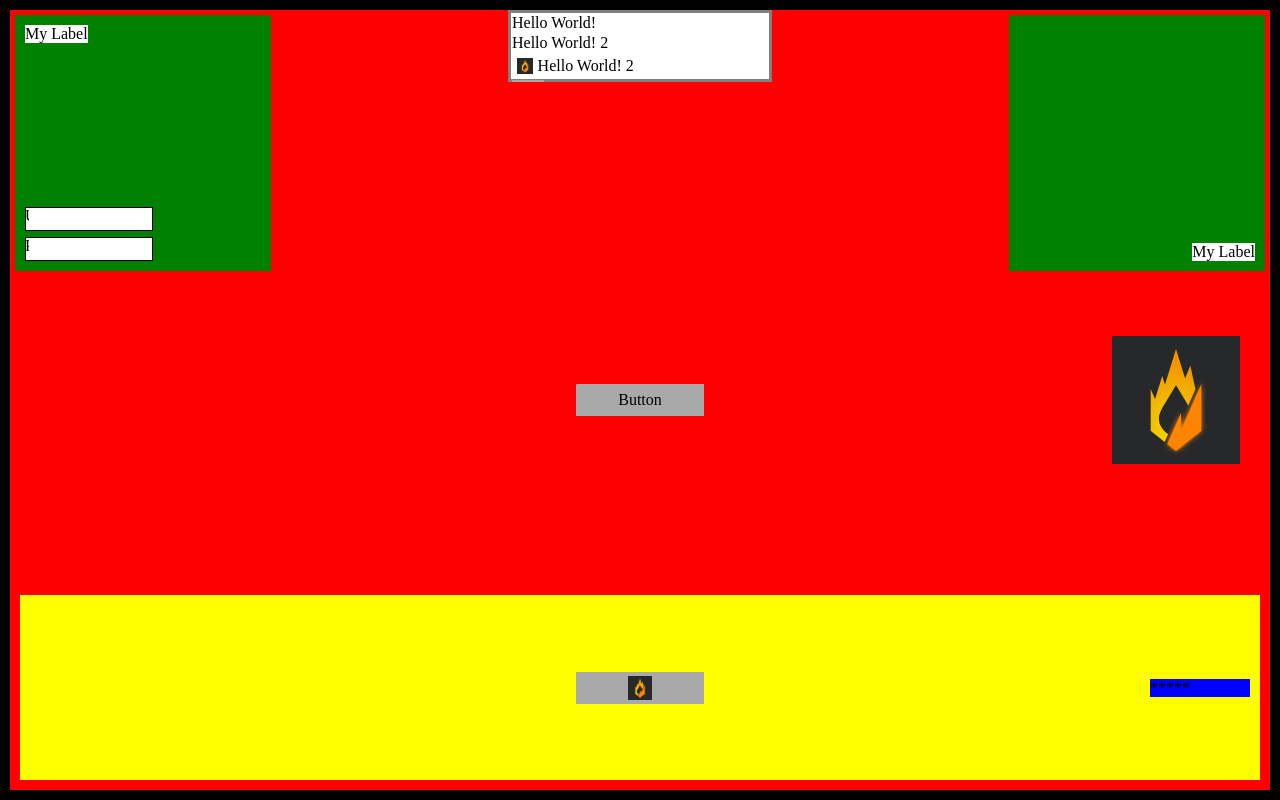
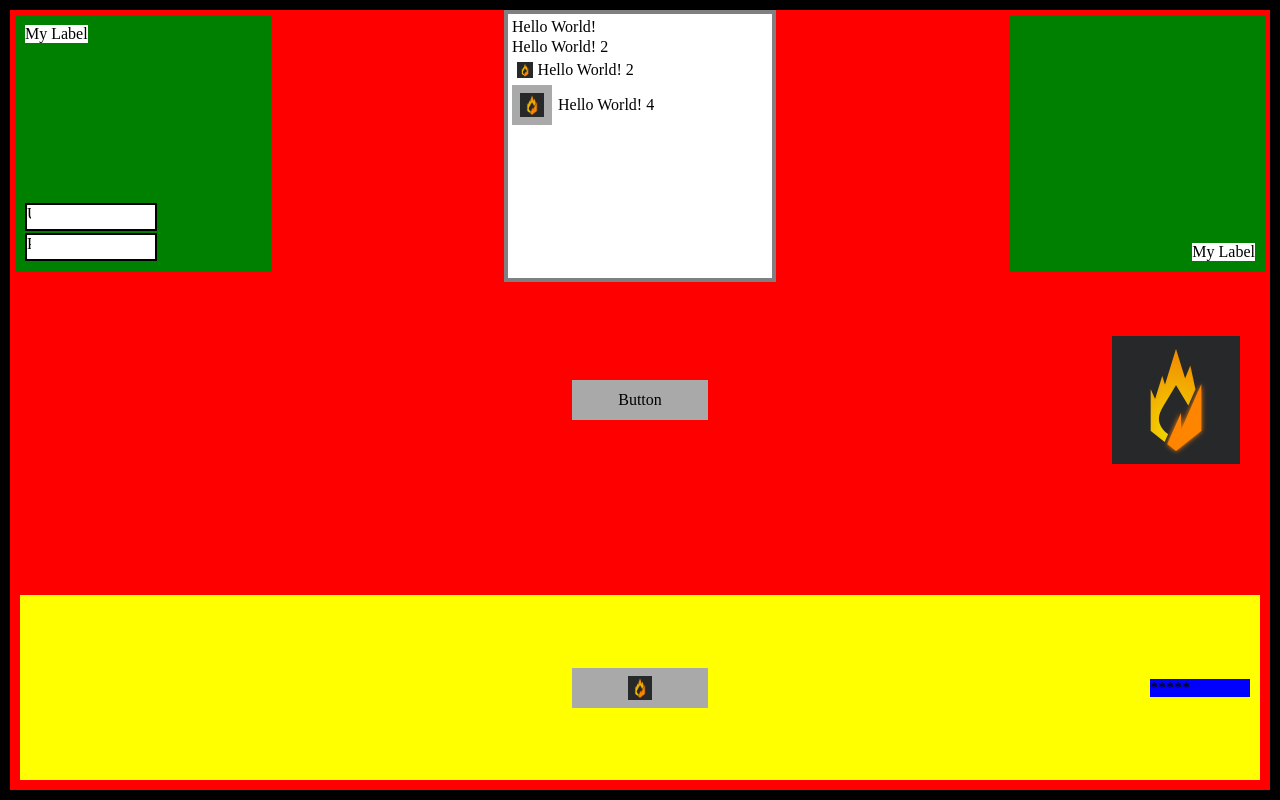
Before and after one commit to reignstudios/HTML5-XAML, a plain HTML site: page Samples/catalog.html in a window 1280 px wide. Drawn offline with Linux system fonts and the light colour scheme.

Commit message:
fixed borders to work correctly

```diff
--- a/Samples/catalog.html
+++ b/Samples/catalog.html
@@ -32,7 +32,7 @@
 	 	<ui-button id="testBtn2" h-align="center" v-align="center" x="0px" y="0px" width="128px" height="32px"><ui-image src="images/ReignLogo.png" width="100%" height="75%" v-align="center"></ui-image></ui-button>
  	</ui-grid>
 
-	<ui-listbox h-align="center" v-align="top" x="0px" y="0px" width="256px" height="64px">
+	<ui-listbox h-align="center" v-align="top" x="0px" y="0px" width="256px" height="256px">
 		<ui-listboxitem>Hello World!</ui-listboxitem>
 		<ui-listboxitem>Hello World! 2</ui-listboxitem>
 
@@ -41,11 +41,11 @@
 			<ui-label x="10%" width="90%" v-align="center"> Hello World! 2</ui-label>
 		</ui-listboxitem>
 
-		<ui-listboxitem height="32px">
+		<ui-listboxitem height="42px">
 			<ui-button id="lstBtn" width="32px" height="32px" v-align="center">
 				<ui-image src="images/ReignLogo.png" width="75%" height="75%" v-align="center"></ui-image>
 			</ui-button>
-			<ui-label x="32px" v-align="center">&nbsp;Hello World! 4</ui-label>
+			<ui-label x="42px" v-align="center">&nbsp;Hello World! 4</ui-label>
 		</ui-listboxitem>
 	</ui-listbox>
 
--- a/ui-elements/ui-button.js
+++ b/ui-elements/ui-button.js
@@ -80,7 +80,9 @@ class UIButton extends UIElement
 	{
 		super.connectedCallback();
 
-		this.style.boxShadow = 'inset 0px 0px 0px 0px ' + this._btnHoverColor;
+		this.style.borderStyle = 'solid';
+		this.style.borderWidth = '4px';
+		this.style.borderColor = this._btnColor;
 		this.style.background = this._btnColor;
 	}
 
@@ -91,12 +93,12 @@ class UIButton extends UIElement
 
 	_onmouseenter()
 	{
-		this.style.boxShadow = 'inset 0px 0px 0px 3px ' + this._btnHoverColor;
+		this.style.borderColor = this._btnHoverColor;
 	}
 
 	_onmouseleave()
 	{
-		this.style.boxShadow = 'inset 0px 0px 0px 0px ' + this._btnHoverColor;
+		this.style.borderColor = this._btnColor;
 		this.style.background = this._btnColor;
 	}
 
--- a/ui-elements/ui-listbox.js
+++ b/ui-elements/ui-listbox.js
@@ -109,7 +109,9 @@ class UIListBox extends UIElement
 		super.connectedCallback();
 
 		this.style.padding = '4px';
-		this.style.boxShadow = 'inset 0px 0px 0px 3px gray';
+		this.style.borderStyle = 'solid';
+		this.style.borderWidth = '4px';
+		this.style.borderColor = 'gray';
 		this.style.background = this._backgroundColor;
 		this.style.overflowY = 'auto';
 
--- a/ui-elements/ui-textbox.js
+++ b/ui-elements/ui-textbox.js
@@ -98,15 +98,16 @@ class UITextBox extends UIElement
         container.style.left = '4px';
         container.style.right = '4px';
 
-        this._input.style.left = '0px';
-        this._input.style.top = '0px';
+        this._input.style.position = 'absolute';
         this._input.style.width = '100%';
         this._input.style.height = '100%';
         this._input.style.padding = '0px';
         this._input.style.margin = '0px';
         this._input.style.outline = 'none';
-        this.style.boxShadow = 'inset 0px 0px 0px 1px ' + this._input.style.borderColor;
-        this._input.style.border = '0px';
+        this._input.style.border = 'none';
+
+        this.style.border = 'solid';
+        this.style.borderWidth = '2px';
 
         this.applySettings();
 	}
```
